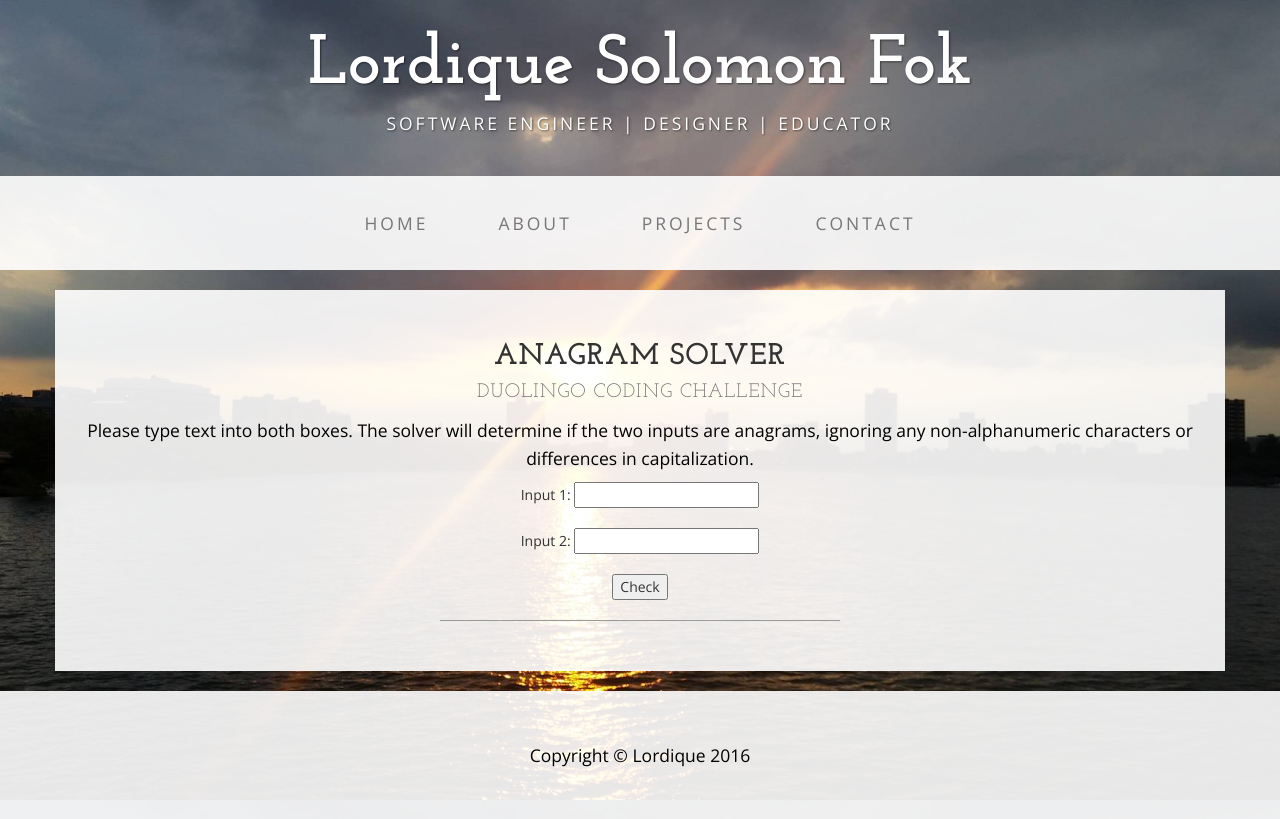
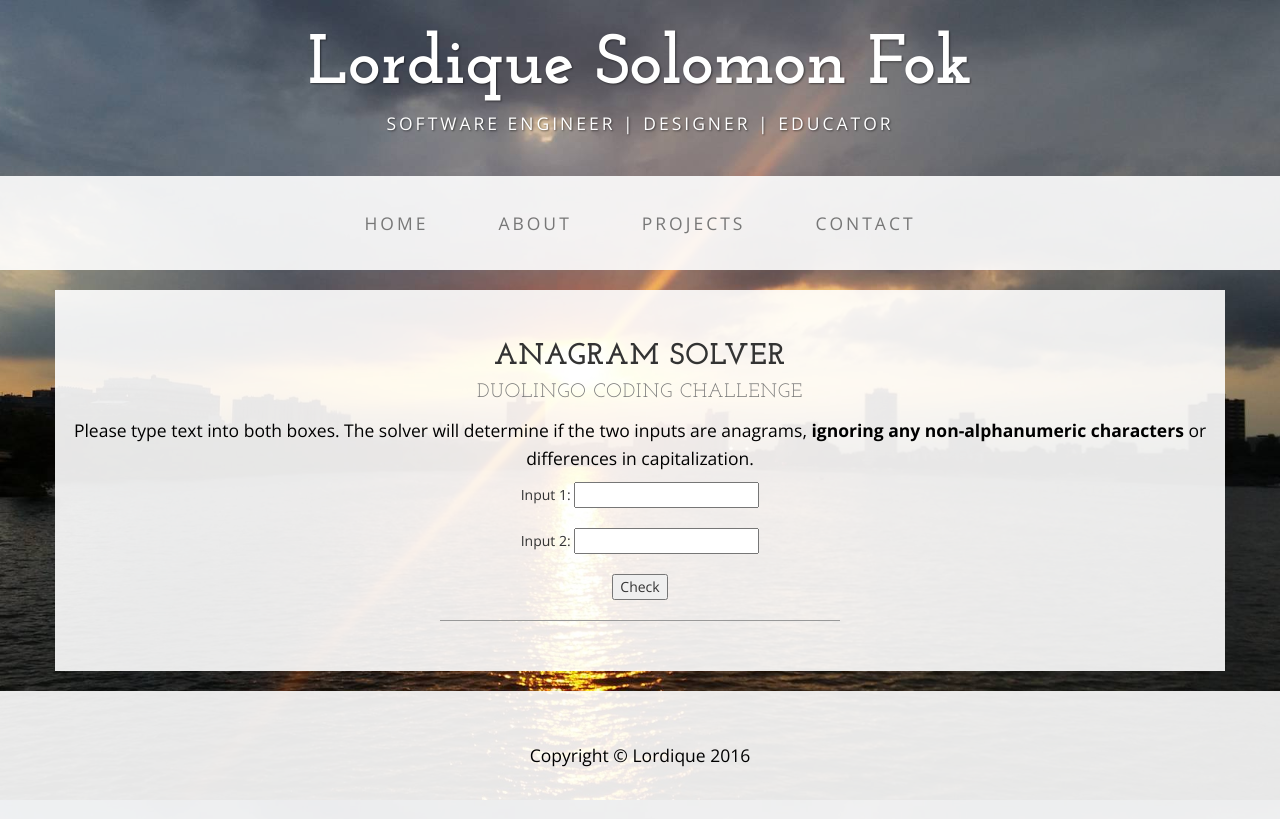
Before and after one commit to lordique/lordique.github.io, a plain HTML site: page duo.html in a window 1280 px wide. Drawn offline with nearby package versions, Linux system fonts and the light colour scheme.

Commit message:
Update duo.html

```diff
--- a/duo.html
+++ b/duo.html
@@ -84,7 +84,7 @@
                         <br>
                         <small>Duolingo Coding Challenge</small>
                     </h2></div><center>
-					<p>Please type text into both boxes. The solver will determine if the two inputs are anagrams, ignoring any non-alphanumeric characters or differences in capitalization.</p>
+					<p>Please type text into both boxes. The solver will determine if the two inputs are anagrams, <b>ignoring any non-alphanumeric characters</b> or differences in capitalization.</p>
 					<form id ="name" target="frame">
 						Input 1: <input type="text" name="input1"><br><br>
 						Input 2: <input type="text" name="input2"><br><br>
```
